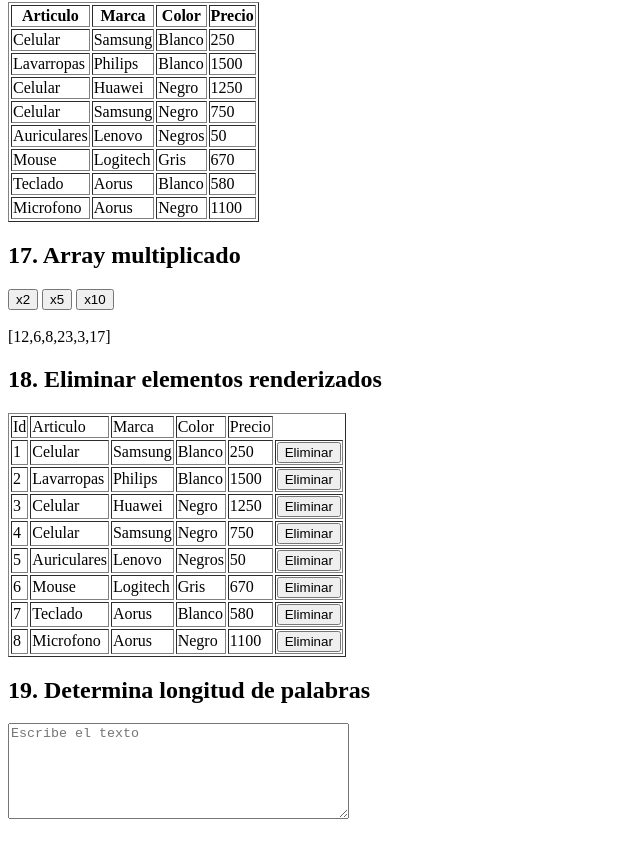
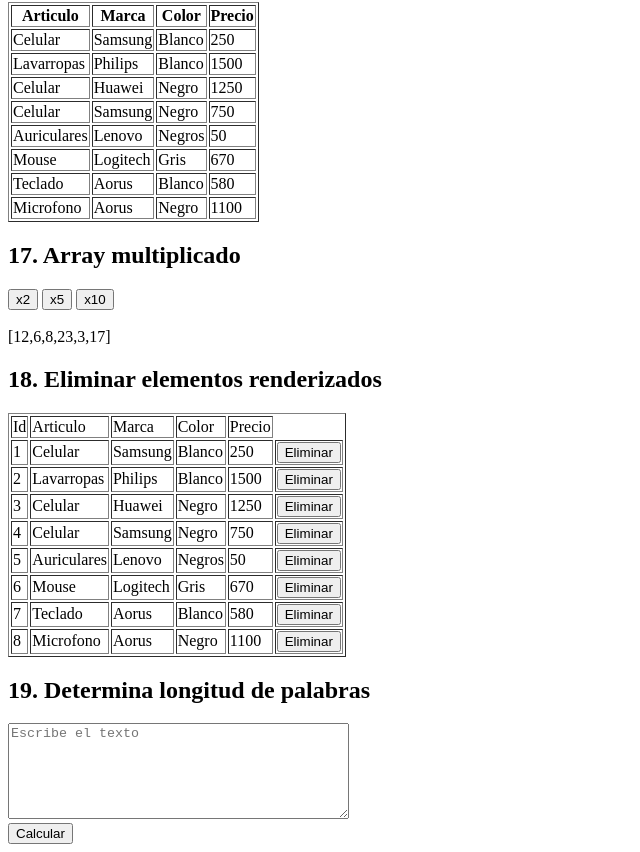
Before and after one commit to matiasmoscone1/practica-ejercicios-logica-programacion-react, a React (Vite) app: page / in a window 1280 px wide. Shown: the part 3002-3854 px from the top of the page, without its empty margins (0-640 px from the left). Before the commit the page ends 3833 px from the top, so only its background shows below. Built offline with nearby package versions, Linux system fonts and the light colour scheme.

Commit message:
Planteando logica del ejercicio 19

```diff
--- a/src/ejercicios/LongitudPalabras.jsx
+++ b/src/ejercicios/LongitudPalabras.jsx
@@ -11,9 +11,12 @@ const LongitudPalabras = () => {
     const [arrayPalabras, setArrayPalabras] = useState("");
 
 
+    const longitud = (texto) => {
+        const nuevoArray = texto.split(" ");
+        console.log(nuevoArray);
+    }
 
-
-    console.log(arrayPalabras.split(" "));
+    //console.log(arrayPalabras.split(" "));
 
 
     return(<>
@@ -22,7 +25,8 @@ const LongitudPalabras = () => {
 
         <textarea cols={40} rows={6} placeholder="Escribe el texto" onChange={(e) => setArrayPalabras(e.target.value)}/>
         <br/>
-        {}
+        <button onClick={() => longitud(arrayPalabras)}>Calcular</button>
+
 
     </div>
 
```
